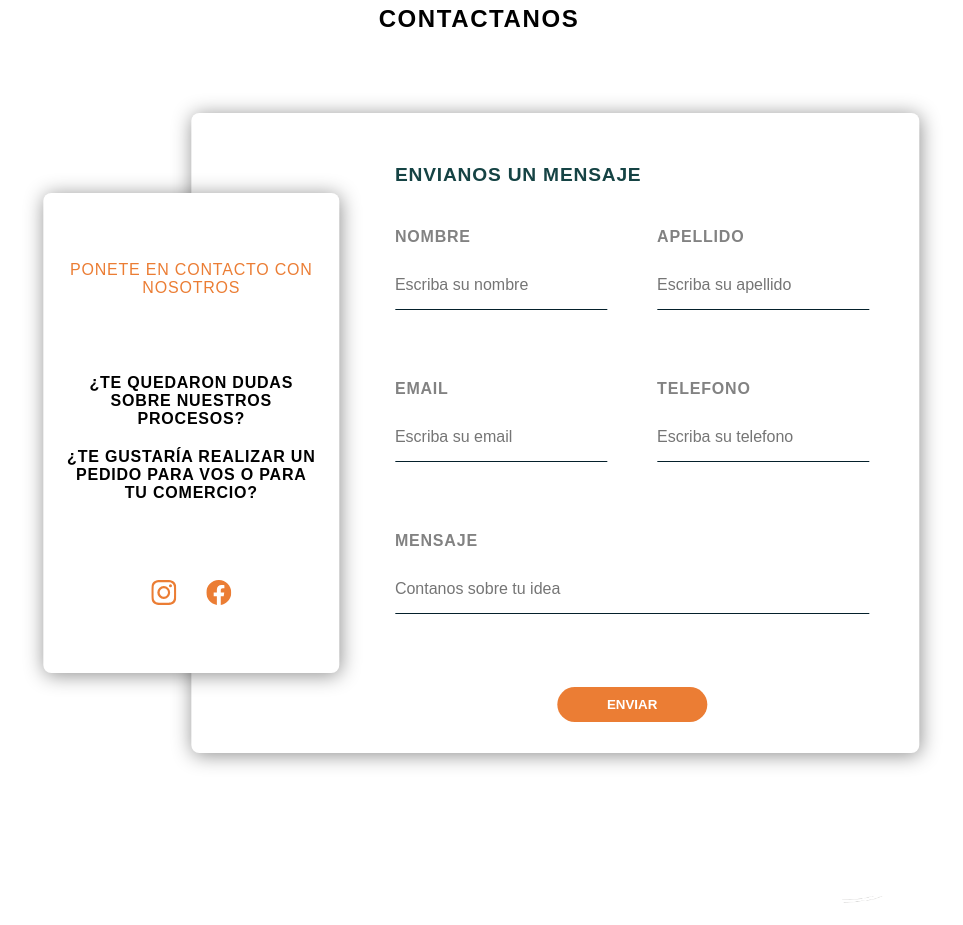
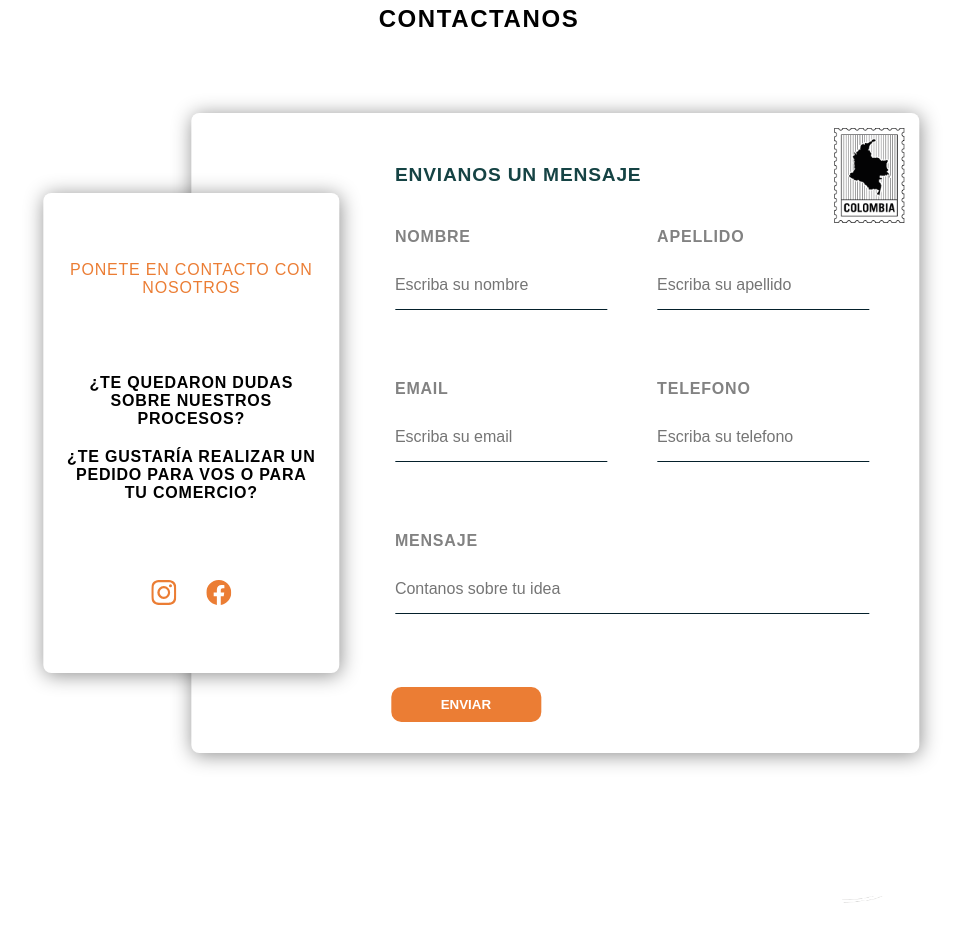
Before and after one commit to matuumdq/borana, a React (Vite) app: page / in a window 1280 px wide. Shown: the part 2140-3065 px from the top of the page, without its empty margins (161-1124 px from the left). Built offline with nearby package versions, Linux system fonts and the light colour scheme; a web font is replaced by a local one.

Commit message:
style: :art: add img of Colombia in Form

```diff
--- a/src/components/Form.jsx
+++ b/src/components/Form.jsx
@@ -2,6 +2,7 @@ import { useRef, useState } from 'react'
 import { BsFacebook, BsInstagram } from 'react-icons/bs'
 import emailjs from '@emailjs/browser';
 import { Toaster, toast} from "sonner"
+import colombia from '../assets/colombia.png'
 import '../styles/Form.css'
 
 const Form = () => {
@@ -63,9 +64,10 @@ const Form = () => {
 
             <div className='form-contact-size'>
                 <p>Envianos un mensaje</p>
+                <img src={colombia} alt="" className='form-img' />
                 <div className='form-contact'>
                     <div className='try'>
-                        <label for='name'>NOMBRE</label>
+                        <label htmlFor='name'>NOMBRE</label>
                         <input
                             onChange={e => setName(e.target.value)}
                             placeholder='Escriba su nombre'
@@ -76,7 +78,7 @@ const Form = () => {
                     </div>
 
                     <div className='try'>
-                        <label for='surname'>APELLIDO</label>
+                        <label htmlFor='surname'>APELLIDO</label>
                         <input
                             onChange={e => setSurName(e.target.value)}
                             placeholder='Escriba su apellido'
@@ -87,7 +89,7 @@ const Form = () => {
                     </div>
 
                     <div className='try'>
-                        <label for='email'>EMAIL</label>
+                        <label htmlFor='email'>EMAIL</label>
                         <input
                             onChange={e => setEmail(e.target.value)}
                             placeholder='Escriba su email'
@@ -98,7 +100,7 @@ const Form = () => {
                     </div>
 
                     <div className='try'>
-                        <label for='phone'>TELEFONO</label>
+                        <label htmlFor='phone'>TELEFONO</label>
                         <input
                             onChange={e => setPhone(e.target.value)}
                             placeholder='Escriba su telefono'
@@ -109,7 +111,7 @@ const Form = () => {
                     </div>
 
                     <div className='try message'>
-                        <label for='message'>MENSAJE</label>
+                        <label htmlFor='message'>MENSAJE</label>
                         <input
                             onChange={e => setMessages(e.target.value)}
                             placeholder='Contanos sobre tu idea'
--- a/src/styles/Form.css
+++ b/src/styles/Form.css
@@ -16,6 +16,18 @@
     font-weight: 700;
     letter-spacing: 0.1rem;
 }
+
+.form-img{
+    width: 70px;
+    height: auto;
+    /* display: -webkit-box;
+    margin-left: auto;
+    padding-right: 10px; */
+    position:absolute;
+    top: 95px;
+    right: 15px;
+}
+
 
 .form-dudes{
     margin: 20px 0;
@@ -47,6 +59,7 @@
     text-align: start;
     font-family: 'Carrois Gothic', sans-serif;
     color: #154344;
+    position: relative;
 }
 
 .try{
@@ -87,7 +100,6 @@
     cursor: pointer;
     background-color: #D9D9D9;
     color: #000;
-
 }
 
 
@@ -192,6 +204,7 @@
     .button-form {
         width: 150px;
         background: #EB7D34;
-        border-radius: 25px;
+        border-radius: 10px;
+        margin: 0 0 20px 8%;
     }
 }
```
Also changed, not shown: src/assets/colombia.png (added).
